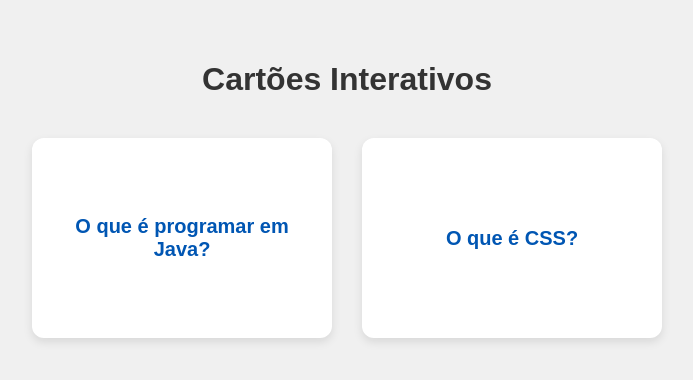
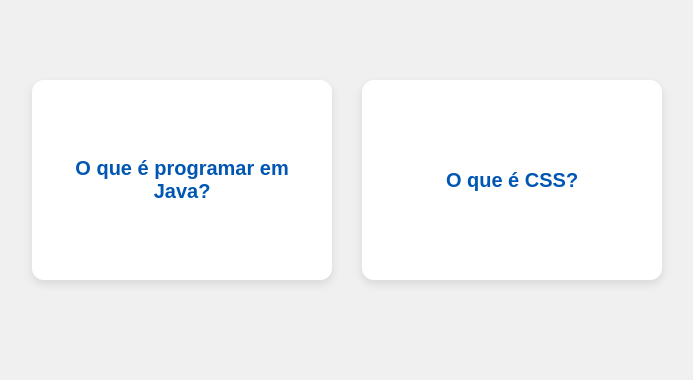
Before and after one commit to andrebatistarossetim/desenvolvendo-uma-ferramenta1, a plain HTML site: page index.html in a window 1280 px wide. Shown: the whole page, without its empty margins (293-986 px from the left). Drawn offline with Linux system fonts and the light colour scheme.

Commit message:
Update index.html

```diff
--- a/index.html
+++ b/index.html
@@ -76,7 +76,7 @@
 </head>
 <body>
 
-  <h1>Cartões Interativos</h1>
+
 
   <div class="container">
     <!-- Cartão 1 -->
```
